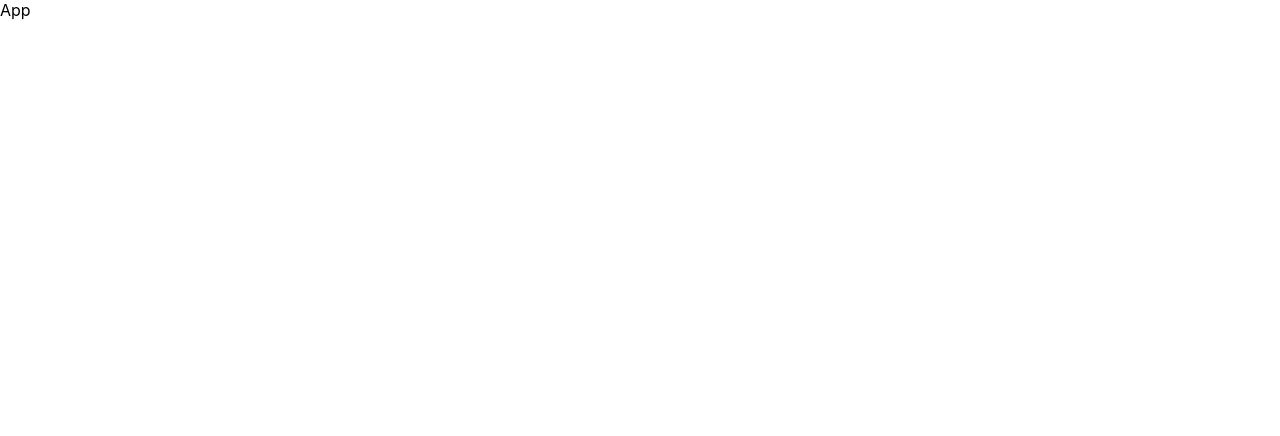
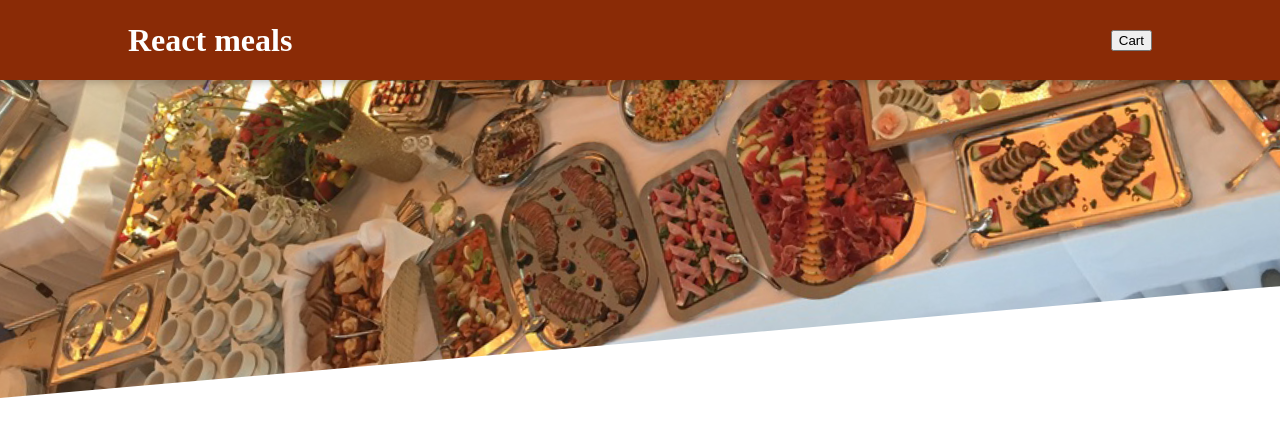
Before and after one commit to ramachandran-varadaraju/food-order-app, a React (Create React App) app: page / in a window 1280 px wide. Shown: the top 436 px of the page. Built offline with nearby package versions, Linux system fonts and the light colour scheme.

Commit message:
initial setup for header component created

```diff
--- a/src/App.js
+++ b/src/App.js
@@ -1,7 +1,13 @@
 import React from "react";
 
+import Header from "./components/Layout/Header";
+
 const App = () => {
-  return <div>App</div>;
+  return (
+    <React.Fragment>
+      <Header />
+    </React.Fragment>
+  );
 };
 
 export default App;
--- /dev/null
+++ b/src/components/Layout/Header.jsx
@@ -0,0 +1,21 @@
+import React from "react";
+
+import mealsImage from "../../assets/meals.jpg";
+
+import styles from "./Header.module.css";
+
+const Header = () => {
+  return (
+    <React.Fragment>
+      <header className={styles.header}>
+        <h1>React meals</h1>
+        <button>Cart</button>
+      </header>
+      <div className={styles["main-image"]}>
+        <img src={mealsImage} alt="food on table" />
+      </div>
+    </React.Fragment>
+  );
+};
+
+export default Header;
--- /dev/null
+++ b/src/components/Layout/Header.module.css
@@ -0,0 +1,29 @@
+.header {
+  position: fixed;
+  top: 0;
+  left: 0;
+  width: 100%;
+  height: 5rem;
+  background-color: #8a2b06;
+  color: white;
+  display: flex;
+  justify-content: space-between;
+  align-items: center;
+  padding: 0 10%;
+  box-shadow: 0 2px 8px rgba(0, 0, 0, 0.25);
+  z-index: 10;
+}
+
+.main-image {
+  width: 100%;
+  height: 25rem;
+  z-index: 0;
+  overflow: hidden;
+}
+
+.main-image img {
+  width: 110%;
+  height: 100%;
+  object-fit: cover;
+  transform: rotateZ(-5deg) translateY(-4rem) translateX(-1rem);
+}
--- a/src/index.css
+++ b/src/index.css
@@ -1,13 +1,8 @@
+* {
+  box-sizing: border-box;
+}
+
 body {
   margin: 0;
-  font-family: -apple-system, BlinkMacSystemFont, 'Segoe UI', 'Roboto', 'Oxygen',
-    'Ubuntu', 'Cantarell', 'Fira Sans', 'Droid Sans', 'Helvetica Neue',
-    sans-serif;
-  -webkit-font-smoothing: antialiased;
-  -moz-osx-font-smoothing: grayscale;
+  padding: 0;
 }
-
-code {
-  font-family: source-code-pro, Menlo, Monaco, Consolas, 'Courier New',
-    monospace;
-}
```
Also changed, not shown: src/assets/meals.jpg (added).
